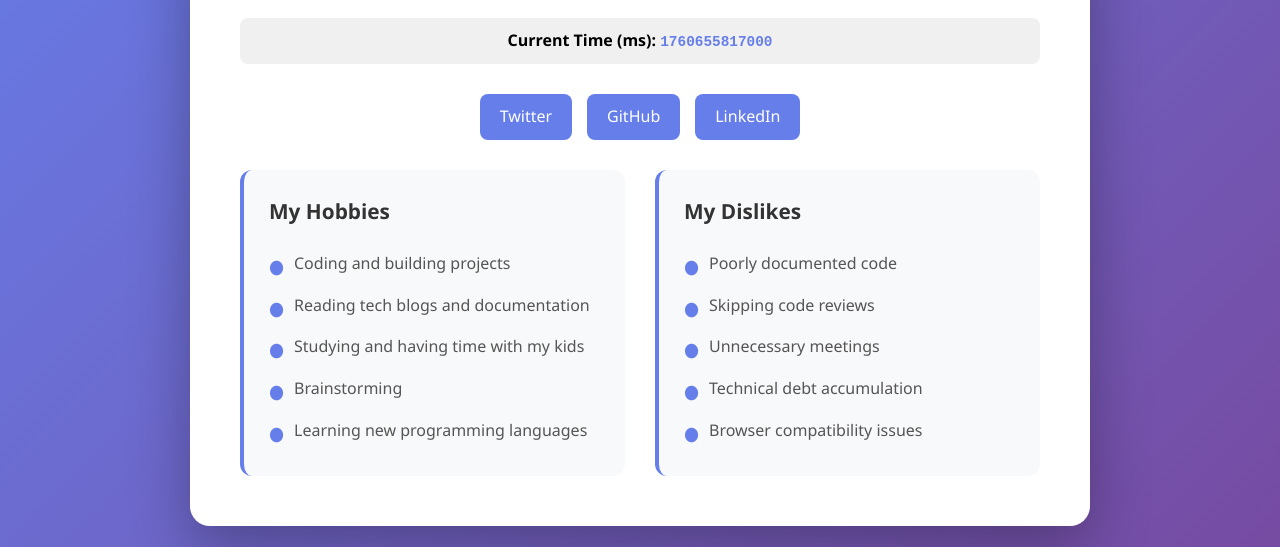
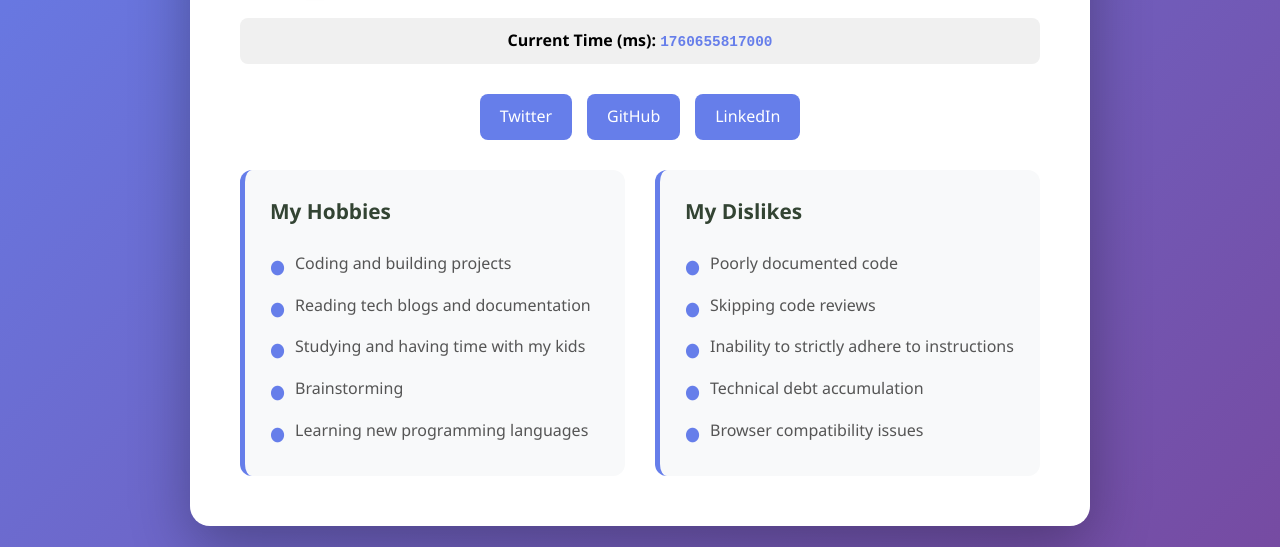
Before and after one commit to Echika/hng-first-task, a plain HTML site: page index.html in a window 1280 px wide. Shown: the part 253-800 px from the top of the page. Drawn offline with Linux system fonts and the light colour scheme.

Commit message:
fix: a tilting of colors and paddings

```diff
--- a/index.html
+++ b/index.html
@@ -87,7 +87,7 @@
                     <ul data-testid="test-user-dislikes">
                         <li>Poorly documented code</li>
                         <li>Skipping code reviews</li>
-                        <li>Unnecessary meetings</li>
+                        <li>Inability to strictly adhere to instructions</li>
                         <li>Technical debt accumulation</li>
                         <li>Browser compatibility issues</li>
                     </ul>
--- a/styles.css
+++ b/styles.css
@@ -134,11 +134,11 @@ section {
     background: #f8f9fa;
     padding: 25px;
     border-radius: 12px;
-    border-left: 4px solid #667eea;
+    border-left: 5px solid #667eea;
 }
 
 section h3 {
-    color: #333;
+    color: #343;
     margin-bottom: 15px;
     font-size: 1.3rem;
 }
```
